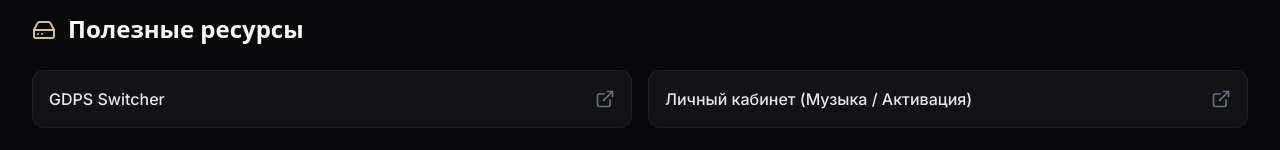
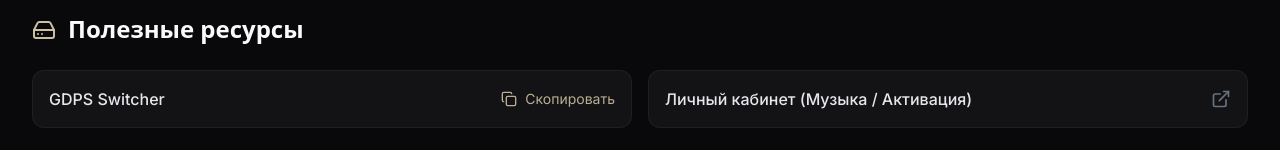
Before and after one commit to Cawestuses/TMG, a React (Vite) app: page /downloads in a window 1280 px wide. Shown: the part 1080-1230 px from the top of the page. Built offline with nearby package versions, Linux system fonts and the light colour scheme.

Commit message:
Implement GDPS Switcher copy and add i18n copy strings

```diff
--- a/server.ts
+++ b/server.ts
@@ -75,10 +75,13 @@
   console.warn("getFirestore failed:", e);
 }
 
-const UPLOAD_DIR = path.join(process.cwd(), "public", "uploads");
+const PUBLIC_DIR = path.join(process.cwd(), "public");
+const UPLOAD_DIR = path.join(PUBLIC_DIR, "uploads");
 if (!fs.existsSync(UPLOAD_DIR)) {
   fs.mkdirSync(UPLOAD_DIR, { recursive: true });
 }
+
+app.use(express.static(PUBLIC_DIR));
 
 const upload = multer({
   storage: multer.diskStorage({
--- a/src/i18n/config.ts
+++ b/src/i18n/config.ts
@@ -51,6 +51,9 @@
         "useful_resources": "Полезные ресурсы",
         "link_switcher": "GDPS Switcher",
         "link_panel": "Личный кабинет (Музыка / Активация)",
+        "copy": "Скопировать",
+        "switcher_copied": "Ссылка скопирована в буфер обмена.",
+        "switcher_copy_error": "Не удалось скопировать ссылку. Попробуйте вручную.",
         "attention": "Внимание:",
         "attention_text": "Для пользователей старых ОС доступны дополнения: One Core Api (для Windows XP), Second System (для Vista), VxKex (для Windows 7)."
       },
@@ -125,6 +128,9 @@
         "useful_resources": "Useful Resources",
         "link_switcher": "GDPS Switcher",
         "link_panel": "User Panel (Music / Activation)",
+        "copy": "Copy",
+        "switcher_copied": "Link copied to clipboard.",
+        "switcher_copy_error": "Unable to copy the link. Please try manually.",
         "attention": "Attention:",
         "attention_text": "Extensions are available for users of older OS: One Core Api (for Windows XP), Second System (for Vista), VxKex (for Windows 7)."
       },
--- a/src/pages/Downloads.tsx
+++ b/src/pages/Downloads.tsx
@@ -1,5 +1,5 @@
 import { GlowCard } from "@/src/components/GlowCard";
-import { Download, Monitor, Smartphone, Wrench, HardDrive, ExternalLink } from "lucide-react";
+import { Download, Monitor, Smartphone, Wrench, HardDrive, ExternalLink, Copy } from "lucide-react";
 import { useTranslation } from "react-i18next";
 
 export function Downloads() {
@@ -65,9 +65,19 @@
   ];
 
   const usefulLinks = [
-    { label: t("downloads.link_switcher"), url: "https://n01.forever-host.xyz/0004" },
+    { label: t("downloads.link_switcher"), url: "https://n01.forever-host.xyz/0004", copyOnly: true },
     { label: t("downloads.link_panel"), url: "https://n01.forever-host.xyz/0004/panel" },
   ];
+
+  const handleCopyLink = async (url: string) => {
+    try {
+      await navigator.clipboard.writeText(url);
+      alert(t("downloads.switcher_copied"));
+    } catch (error) {
+      console.error("Copy failed:", error);
+      alert(t("downloads.switcher_copy_error"));
+    }
+  };
 
   return (
     <div className="space-y-12">
@@ -127,6 +137,20 @@
 
         <div className="grid grid-cols-1 md:grid-cols-2 gap-4">
           {usefulLinks.map((link, idx) => (
+            link.copyOnly ? (
+              <button
+                key={idx}
+                type="button"
+                onClick={() => handleCopyLink(link.url)}
+                className="flex items-center justify-between p-4 rounded-xl bg-surface border border-white/5 hover:border-white/20 transition-all hover:bg-white/5 group text-left"
+              >
+                <span className="font-medium text-gray-200 group-hover:text-white">{link.label}</span>
+                <span className="flex items-center gap-2 text-sm text-primary opacity-90">
+                  <Copy className="w-4 h-4" />
+                  {t("downloads.copy")}
+                </span>
+              </button>
+            ) : (
               <a
                 key={idx}
                 href={link.url}
@@ -137,6 +161,7 @@
                 <span className="font-medium text-gray-200 group-hover:text-white">{link.label}</span>
                 <ExternalLink className="w-5 h-5 text-gray-500 group-hover:text-primary transition-colors" />
               </a>
+            )
           ))}
         </div>
 
```
Lines whose indentation alone changed are shown as unchanged.
